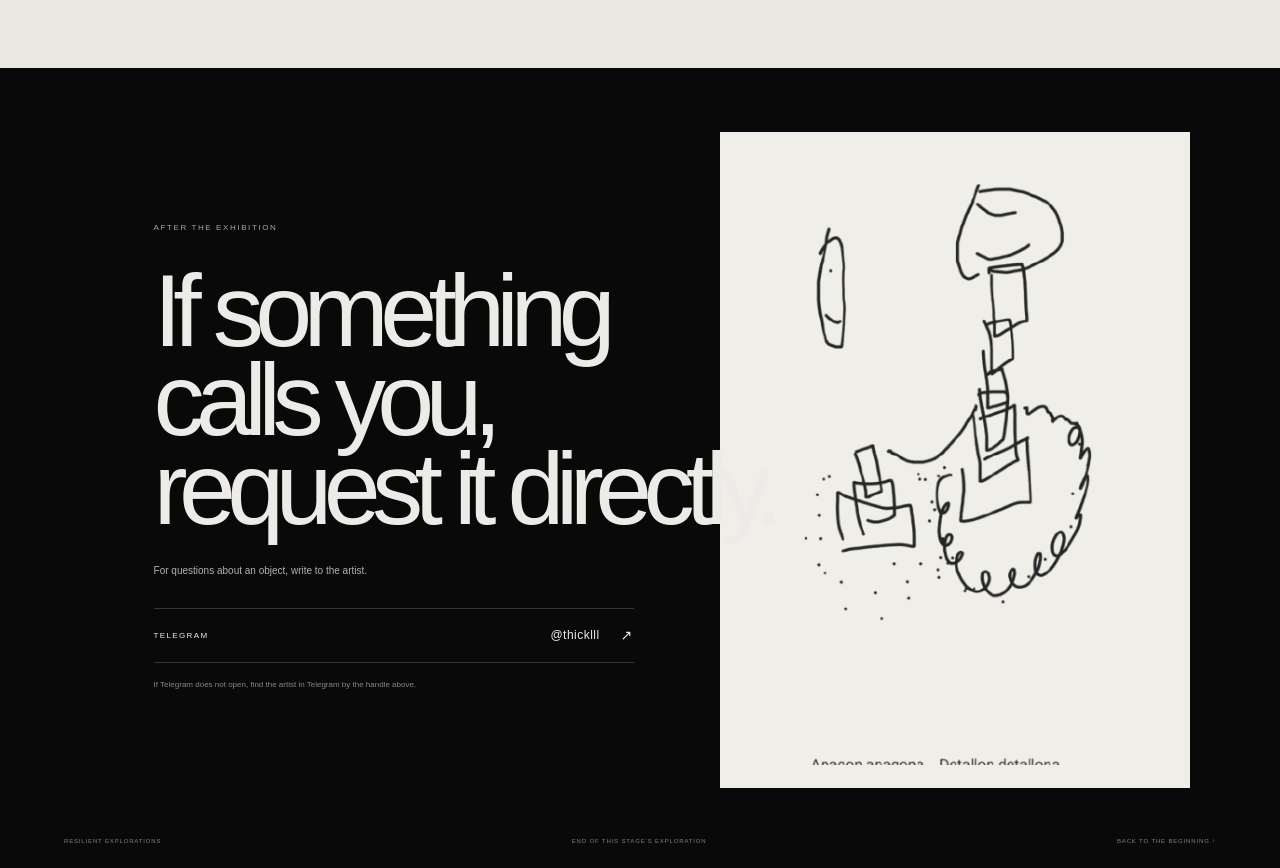
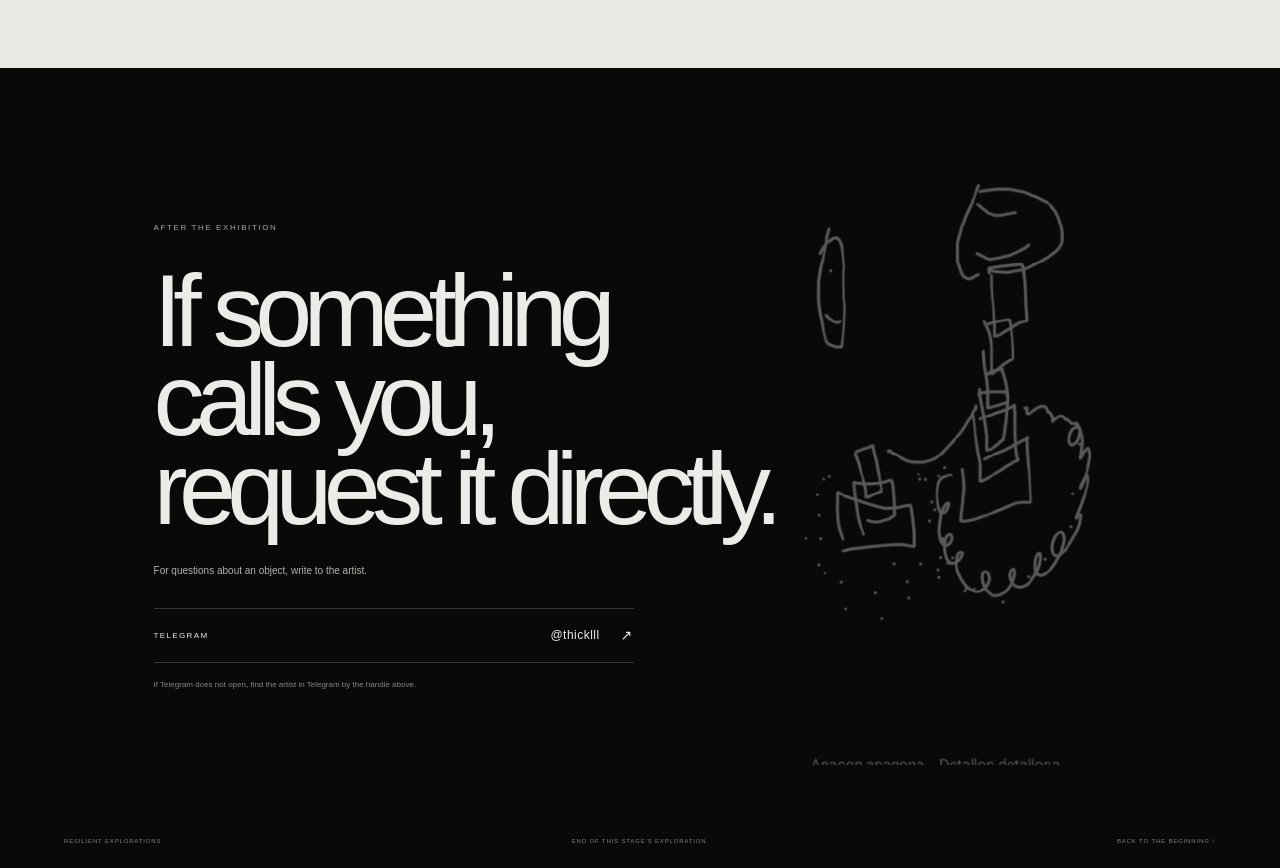
Before and after one commit to Pocsi2/Gal, a Next.js app: page /prototype in a window 1280 px wide. Shown: the part 5820-6688 px from the top of the page. Built offline with nearby package versions, Linux system fonts and the light colour scheme.

Commit message:
Blend closing One artwork into dark field

```diff
--- a/src/components/PrototypeGallery.module.css
+++ b/src/components/PrototypeGallery.module.css
@@ -65,10 +65,10 @@
 .objectNote{max-width:1120px;margin:2rem auto 0;color:#67645e;font-size:8px;letter-spacing:.04em}
 .contact{position:relative;isolation:isolate;min-height:100svh;background:#090909;display:flex;align-items:center;padding:14vh 12vw 17vh;overflow:hidden}
 .contactEcho{position:absolute;z-index:-1;inset:-12% -16% -12% 34%;background-size:contain;background-position:right center;background-repeat:no-repeat;filter:blur(24px) grayscale(1) brightness(1.8);opacity:.16;transform:scale(1.02)}
-.contactArtwork{position:absolute;z-index:0;right:7vw;top:8%;width:min(38vw,470px);height:82%;padding:0;border:0;background:#efeee8;color:#181816;cursor:none;overflow:hidden;isolation:isolate;opacity:1;touch-action:manipulation}
+.contactArtwork{position:absolute;z-index:0;right:7vw;top:8%;width:min(38vw,470px);height:82%;padding:0;border:0;background:transparent;color:#ecebe7;cursor:none;overflow:hidden;isolation:isolate;opacity:1;touch-action:manipulation}
 .contactArtwork:focus-visible{outline:1px solid #efeee8;outline-offset:5px}
 .contactArtwork img{width:100%;height:100%;object-fit:contain;filter:grayscale(1)}
-.contactArtwork .polarityBase{position:absolute;inset:0;padding:5%;transition:opacity .65s cubic-bezier(.22,1,.36,1)}
+.contactArtwork .polarityBase{position:absolute;inset:0;padding:5%;filter:invert(1) grayscale(1);opacity:.38;transition:opacity .65s cubic-bezier(.22,1,.36,1)}
 .contactArtwork .polarityLens{position:absolute;inset:0;display:grid;place-items:center;background:#090909;opacity:0;mask-image:radial-gradient(circle 435px at var(--spot-x,50%) var(--spot-y,50%),#000 0 58%,transparent 100%);transition:opacity .45s cubic-bezier(.22,1,.36,1)}
 .contactArtwork .polarityLens img{padding:5%;filter:invert(1) grayscale(1);opacity:.3}
 .polarityHover .polarityLens{opacity:1}
```
Also changed, not shown: 1 other file (tests, documents, lock files or other folders).
